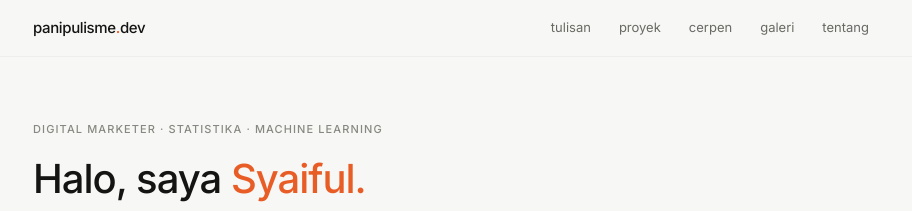
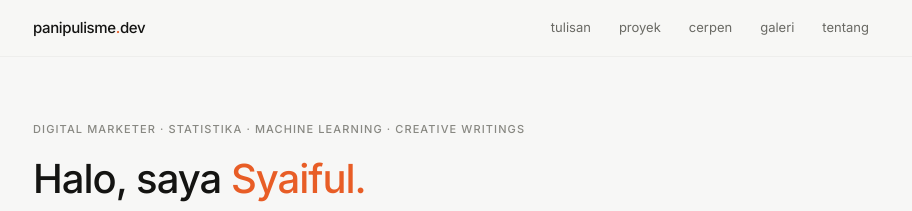
Before and after one commit to panipulisme/personal-blog, a Next.js app: page / in a window 1280 px wide. Shown: the top 211 px of the page, without its empty margins (183-1095 px from the left). Built offline with nearby package versions, Linux system fonts and the light colour scheme.

Commit message:
update homepage

```diff
--- a/app/page.tsx
+++ b/app/page.tsx
@@ -15,7 +15,7 @@ export default function Home() {
       {/* HERO */}
       <section className="pt-16 pb-12 border-b border-ink-100 dark:border-ink-800">
         <p className="text-[11px] font-medium tracking-widest uppercase text-ink-400 dark:text-ink-500 mb-4">
-          Digital Marketer · Statistika · Machine Learning
+          Digital Marketer · Statistika · Machine Learning · Creative Writings
         </p>
         <h1 className="text-[32px] sm:text-[40px] font-medium text-ink-900 dark:text-ink-50 leading-tight mb-4 tracking-tight">
           Halo, saya{" "}
```
